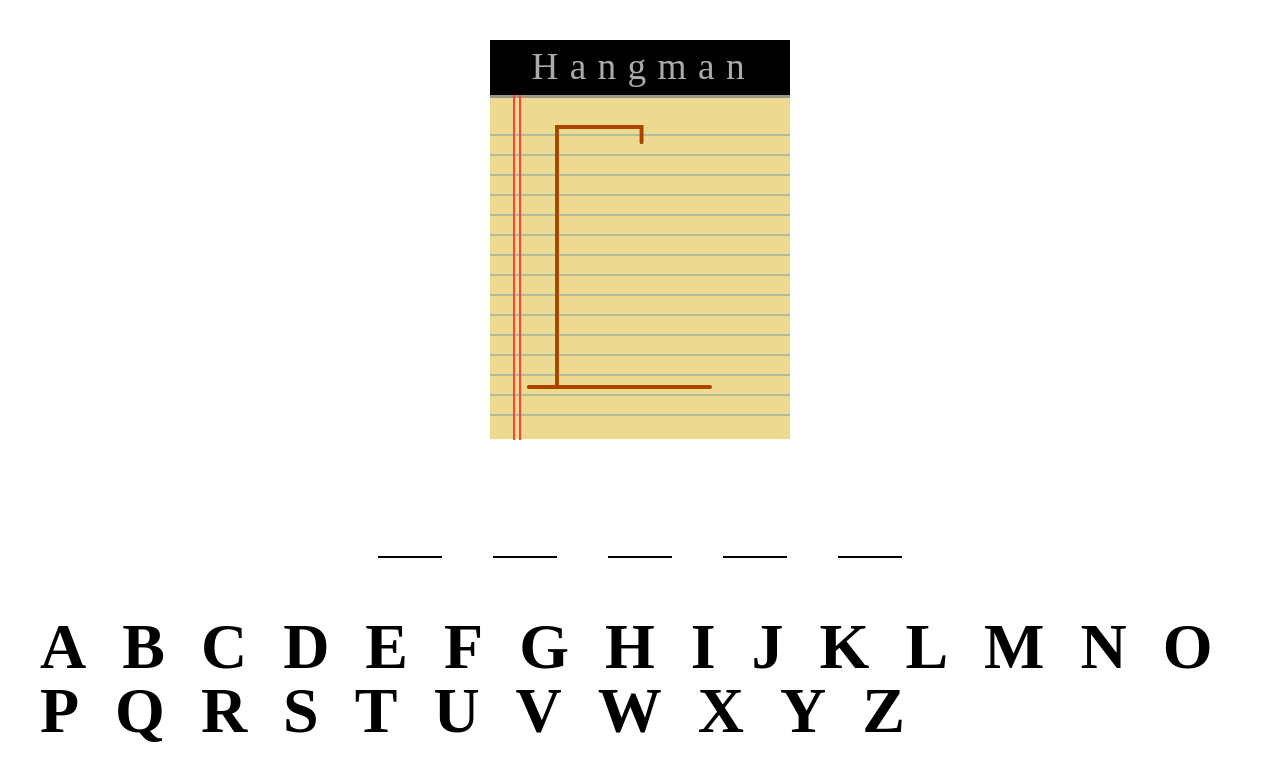
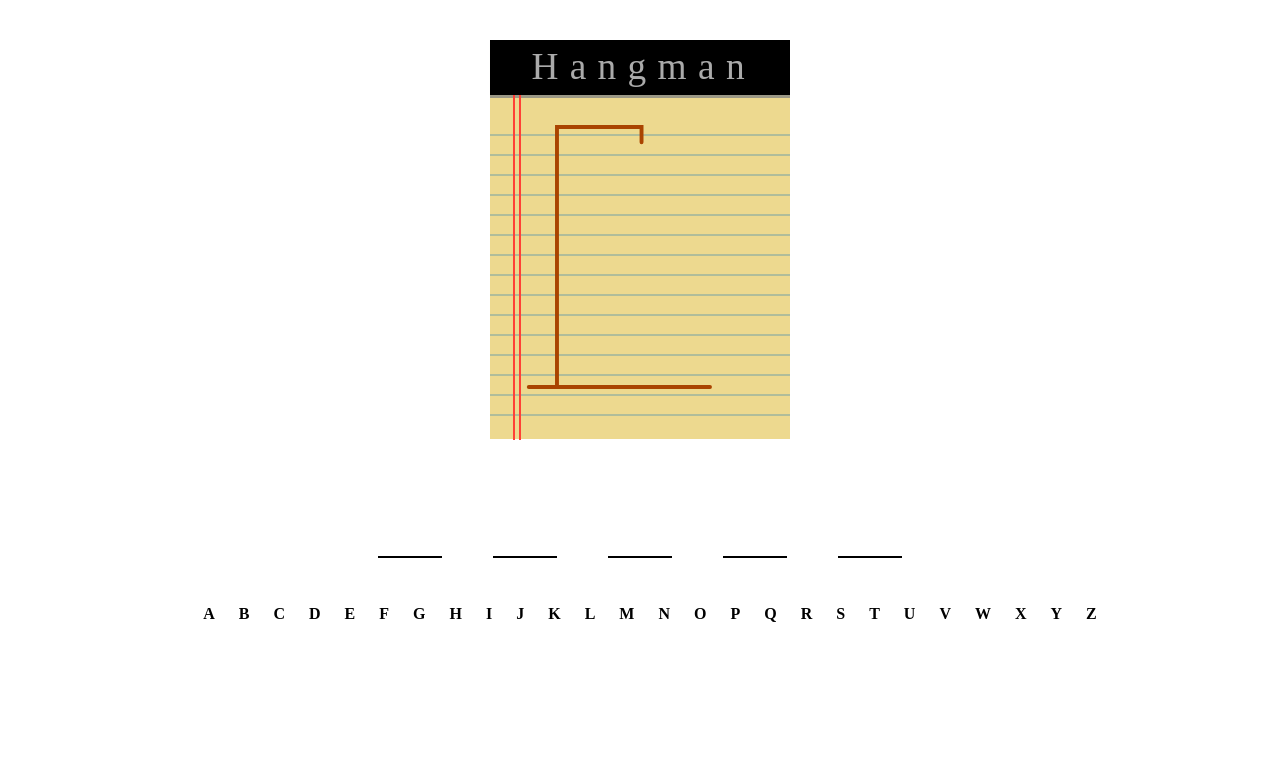
Before and after one commit to jkeown/hangman, a plain HTML site: page index.html in a window 1280 px wide. Drawn offline with Linux system fonts and the light colour scheme.

Commit message:
adjusting fontsize and spacing

```diff
--- a/hangman.css
+++ b/hangman.css
@@ -27,14 +27,15 @@ html, body {
 }
 .alphabet {
   list-style: none;
+  margin: 0;
+  /* max-width: 25vw; */
 }
 .alphabet li {
   color: #000;
   display: inline;
-  font-size: 5vw;
   font-weight: bold;
-  line-height: 5vw;
-  letter-spacing: 2.5vw;
+  line-height: 30px;
+  letter-spacing: 20px;
 }
 .modal {
   background: rgba(153,153,153,0.5);
```
